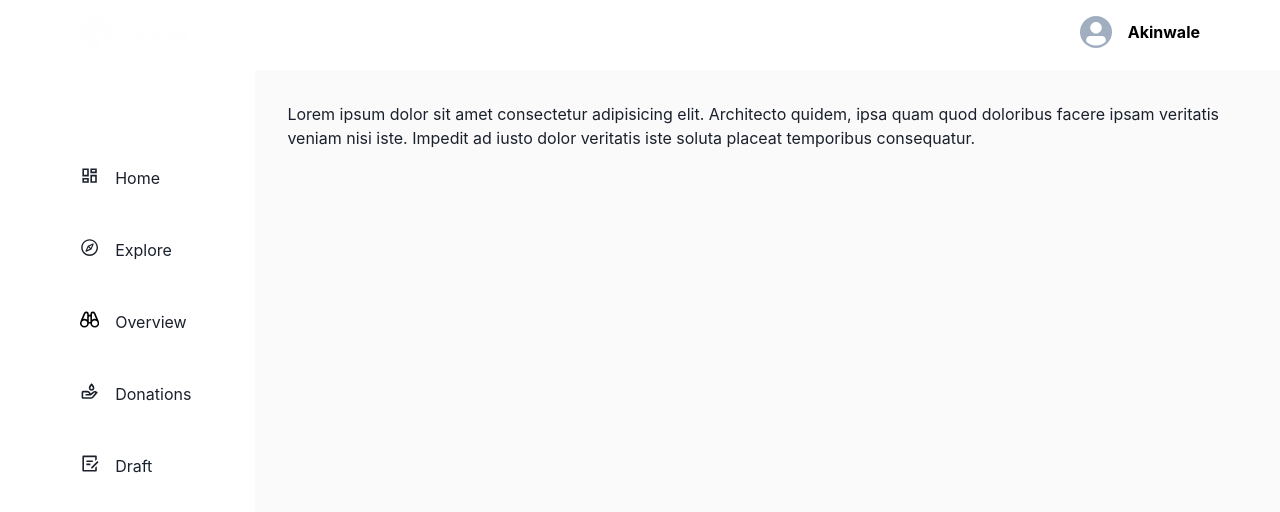
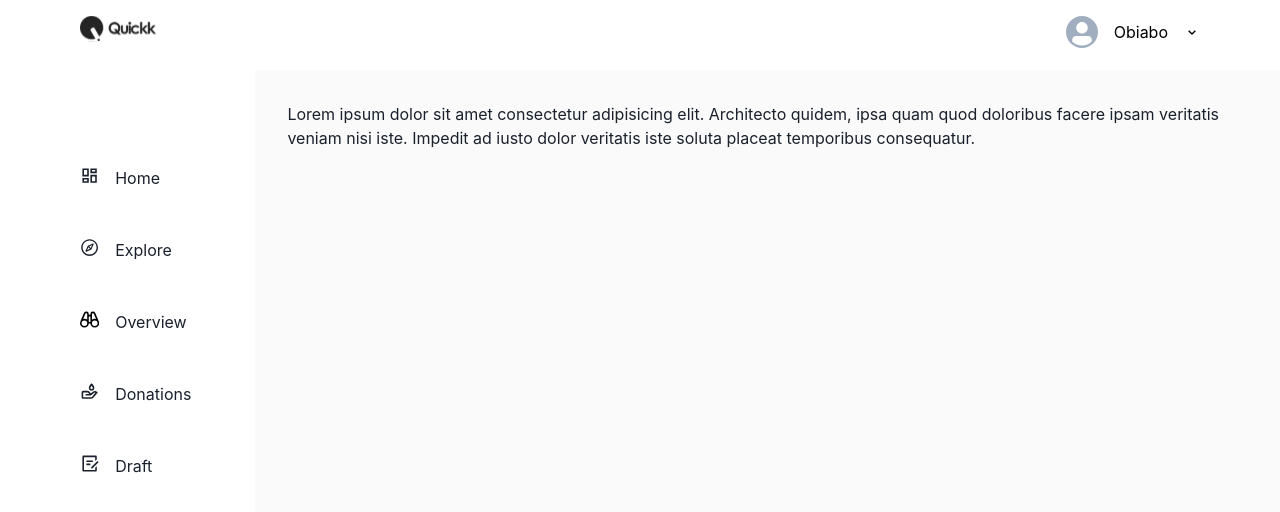
Before and after one commit to akinloluwami/quickk, a React (Vite) app: page /dashboard in a window 1280 px wide. Shown: the top 512 px of the page. Built offline with nearby package versions, Linux system fonts and the light colour scheme; no server answers; a web font is replaced by a local one.

Commit message:
feat: icons

```diff
--- a/src/Layouts/Dashboard/DashboardTop.jsx
+++ b/src/Layouts/Dashboard/DashboardTop.jsx
@@ -1,48 +1,56 @@
-import {
-  Avatar,
-  Text,
-  Flex,
-  Box,
-  Menu,
-  MenuButton,
-  MenuItem,
-  MenuList,
-} from "@chakra-ui/react";
-import Logo from "../../components/minor/Logo";
-const DashboardTop = ({ displayName }) => {
+import { Avatar, Text, Flex, Box, Menu, MenuButton, MenuItem, MenuList } from '@chakra-ui/react';
+import {BiChevronDown} from 'react-icons/bi';
+import {FiLogOut} from 'react-icons/fi';
+import {BiUserCircle} from 'react-icons/bi';
+import Logo from './dashboard.svg'
+const DashboardTop = () => {
+
     return (
         <>
-      <Box
-        bg={"#fff"}
-        color="#000"
-        py={"1em"}
-        px={"5em"}
-        display={"flex"}
-        justifyContent={"space-between"}
-      >
-        <Box>
-          <Logo />
+
+            <Box bg={'#fff'} color='#000' py={'1em'} px={['1em','5em']} display={'flex'} justifyContent={'space-between'}>
+                   <Box >
+                        <img src={Logo} alt="" />
                    </Box>
 
                    <Box>
                         <Menu>
+
                             <MenuButton>
-              <Flex alignItems={"center"} gap={"1em"}>
-                <Avatar size={"sm"} />
-                <Text fontWeight={"bold"}>{displayName}</Text>
+                               <Box display={['none' , 'block']}>
+                                 <Flex alignItems={'center'} gap={'1em'}>
+                                    <Avatar size={'sm'}/>
+                                     <Text>Obiabo</Text>
+                                     <BiChevronDown/>
                                    </Flex>
+                               </Box>
+
+                               <Box display={['block' , 'none']}>
+                                 <Flex alignItems={'center'} gap={'1em'}>
+                                    <Avatar size={'sm'}/>
+                                    <BiChevronDown/>
+
+                                   </Flex>
+                               </Box>
                             </MenuButton>
 
                             <MenuList>
-              <MenuItem>Profile.</MenuItem>
 
-              <MenuItem>logout</MenuItem>
+                                <MenuItem>
+                                   <Text mr='2'><BiUserCircle/></Text> Profile.
+                                </MenuItem>
+
+                                <MenuItem>
+                                  <Text mr='0.5em'><FiLogOut/></Text>  logout
+                                </MenuItem>
+
                             </MenuList>
                         </Menu>
                    </Box>
             </Box>
+
         </>
-  );
-};
+    )
+}
 
-export default DashboardTop;
+export default DashboardTop
```
Lines whose indentation alone changed are shown as unchanged.
